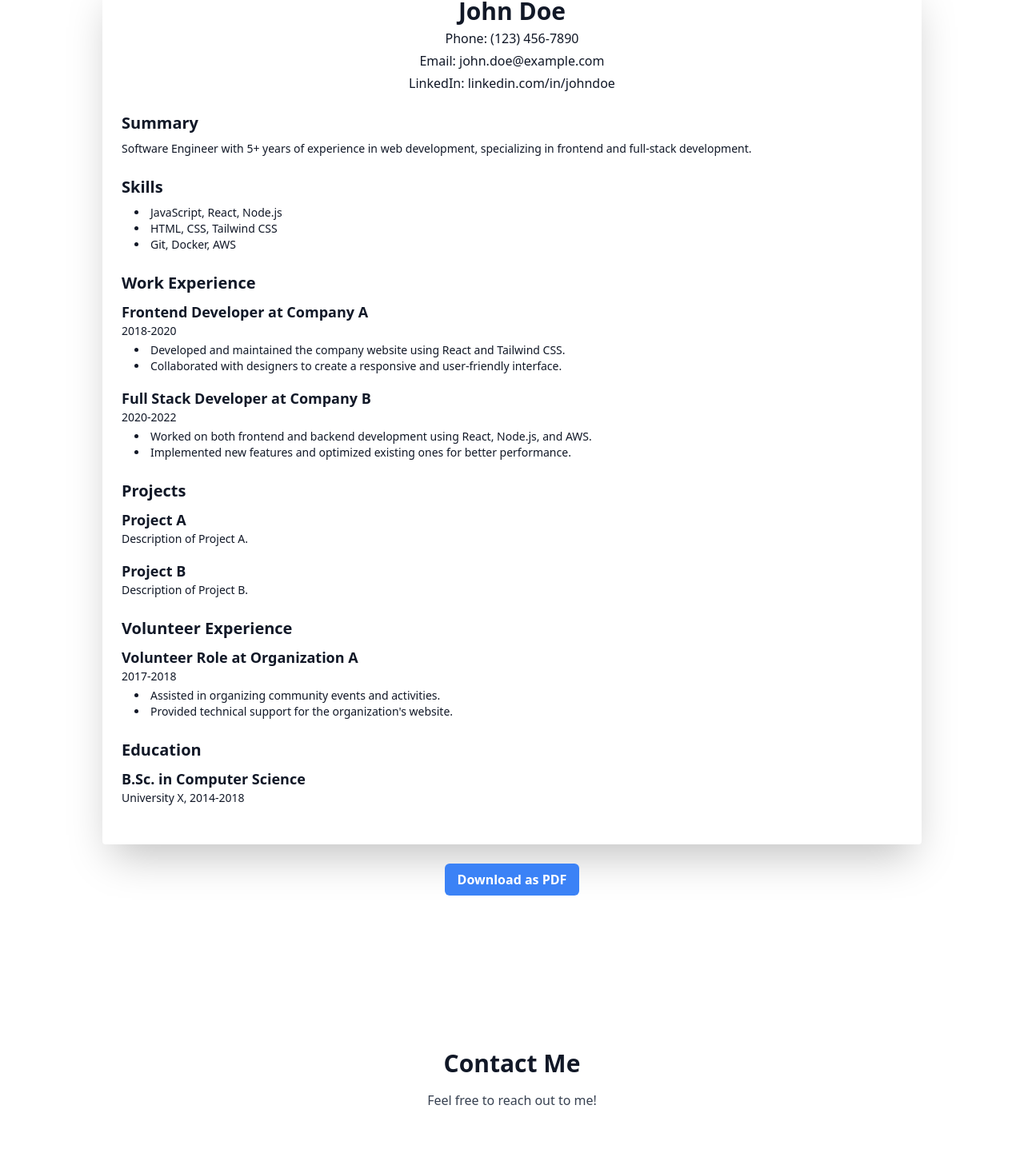
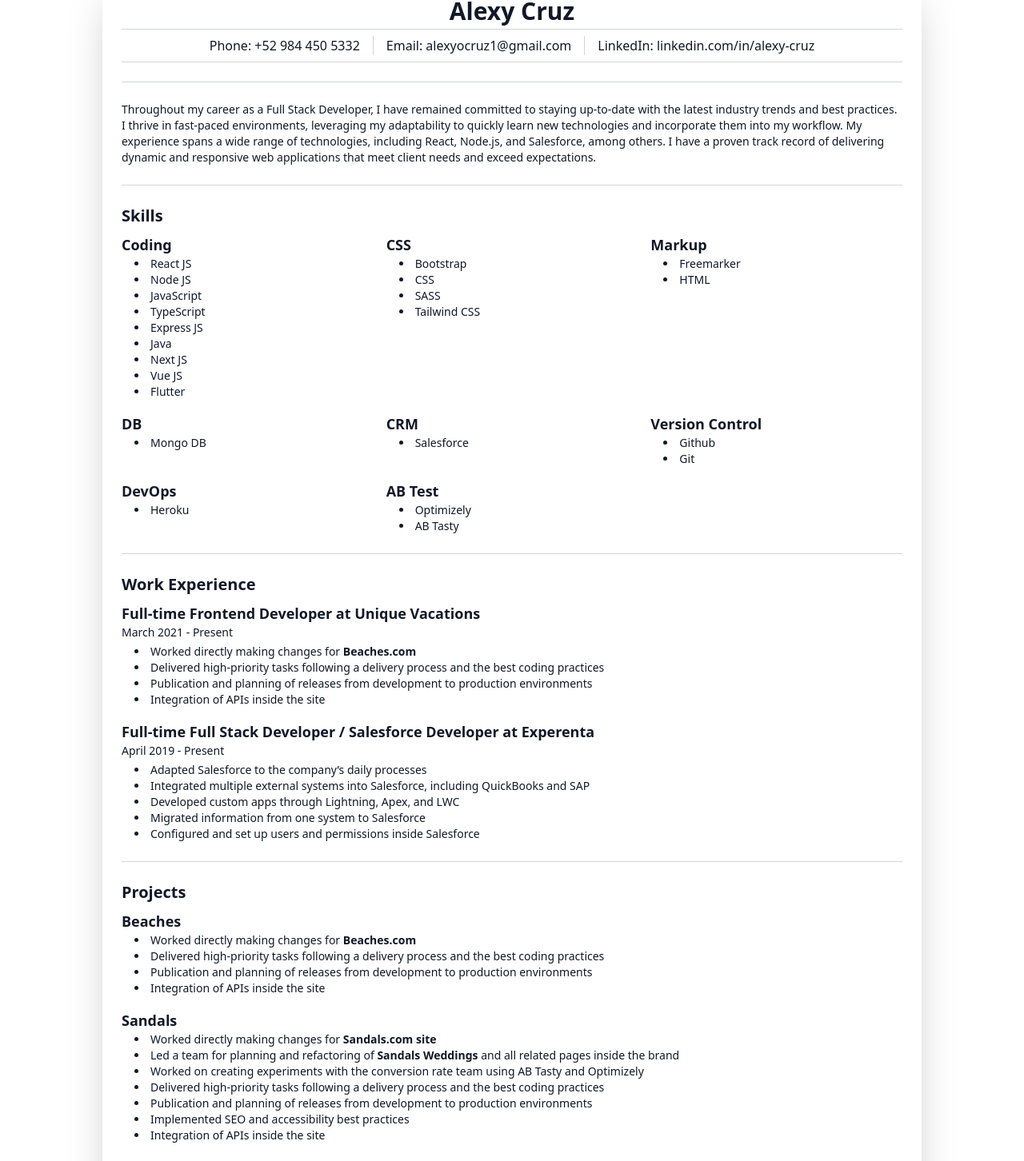
Before and after one commit to alexyocruz1/alexy.cruz, a Next.js app: page / in a window 1280 px wide. Shown: the part 4928-6380 px from the top of the page at 80% size. Built offline with nearby package versions, Linux system fonts and the light colour scheme.

Commit message:
information for CV updated

```diff
--- a/src/components/CV.tsx
+++ b/src/components/CV.tsx
@@ -2,6 +2,68 @@
 
 import React, { useRef } from 'react';
 import { useReactToPrint } from 'react-to-print';
+
+const clients = [
+  {
+    name: 'Beaches',
+    details: [
+      <>Worked directly making changes for <a href="https://beaches.com" target="_blank" rel="noopener noreferrer" className="font-bold">Beaches.com</a></>,
+      'Delivered high-priority tasks following a delivery process and the best coding practices',
+      'Publication and planning of releases from development to production environments',
+      'Integration of APIs inside the site'
+    ],
+    image: '/Assets/Experience/beaches.png',
+  },
+  {
+    name: 'Sandals',
+    details: [
+      <>Worked directly making changes for <a href="https://sandals.com" target="_blank" rel="noopener noreferrer" className="font-bold">Sandals.com site</a></>,
+      <>Led a team for planning and refactoring of <a href="https://sandals.com/weddings/" target="_blank" rel="noopener noreferrer" className="font-bold">Sandals Weddings</a> and all related pages inside the brand</>,
+      'Worked on creating experiments with the conversion rate team using AB Tasty and Optimizely',
+      'Delivered high-priority tasks following a delivery process and the best coding practices',
+      'Publication and planning of releases from development to production environments',
+      'Implemented SEO and accessibility best practices',
+      'Integration of APIs inside the site'
+    ],
+    image: '/Assets/Experience/sandals.png',
+  },
+  {
+    name: 'Experenta',
+    details: [
+      'Adapted Salesforce to the company’s daily processes',
+      'Integrated multiple external systems into Salesforce, including QuickBooks and SAP',
+      'Developed custom apps through Lightning, Apex, and LWC',
+      'Migrated information from one system to Salesforce',
+      'Configured and set up users and permissions inside Salesforce'
+    ],
+    image: '/Assets/Experience/experenta.png',
+  },
+  {
+    name: 'Jaremar',
+    details: [
+      'Optimized high-demand processes using batches, scheduled Apex, and queues',
+      'Refactored old code without affecting the company’s processes',
+    ],
+    image: '/Assets/Experience/jaremar.png',
+  },
+  {
+    name: 'Cadelga',
+    details: [
+      'Synchronized SAP application and Salesforce through Apex',
+      'Optimized high-demand processes using batches, scheduled Apex, and queues',
+    ],
+    image: '/Assets/Experience/cadelga.png',
+  },
+  {
+    name: 'DelCampo School',
+    details: [
+      'Built a high school enrollment system inside Salesforce',
+      'Built a high school platform system for staff inside a Salesforce community site',
+      'Built a high school platform system for parents inside a Salesforce community site',
+    ],
+    image: '/Assets/Experience/delcampo.png',
+  },
+];
 
 const CV = () => {
   const componentRef = useRef(null);
@@ -24,83 +86,160 @@
         <div ref={componentRef} className="bg-white p-6 rounded shadow-2xl">
           {/* Header */}
           <header className="text-center mb-6">
-            <h1 className="text-3xl font-bold mb-1">John Doe</h1>
-            <p className="text-base mb-1">Phone: (123) 456-7890</p>
-            <p className="text-base mb-1">Email: john.doe@example.com</p>
-            <p className="text-base">LinkedIn: linkedin.com/in/johndoe</p>
+            <h1 className="text-3xl font-bold mb-1">Alexy Cruz</h1>
+            <div className="flex justify-center items-center space-x-4 border-t border-b border-gray-300 py-2">
+              <p className="text-base border-r border-gray-300 pr-4">Phone: +52 984 450 5332</p>
+              <p className="text-base border-r border-gray-300 pr-4">Email: alexyocruz1@gmail.com</p>
+              <p className="text-base"><a href="https://www.linkedin.com/in/alexy-cruz-72777114b/">LinkedIn: linkedin.com/in/alexy-cruz</a></p>
+            </div>
           </header>
 
           {/* Summary */}
-          <section className="mb-6">
-            <h2 className="text-xl font-bold mb-2">Summary</h2>
-            <p className="text-sm">
-              Software Engineer with 5+ years of experience in web development, specializing in frontend and full-stack development.
-            </p>
+          <section className="mb-6 border-t border-gray-300 pt-6">
+            <div className='mb4'>
+              <p className="text-sm">
+                Throughout my career as a Full Stack Developer, I have remained committed to staying up-to-date with the latest
+                industry trends and best practices. I thrive in fast-paced environments, leveraging my adaptability to quickly
+                learn new technologies and incorporate them into my workflow. My experience spans a wide range of technologies,
+                including React, Node.js, and Salesforce, among others. I have a proven track record of delivering dynamic and
+                responsive web applications that meet client needs and exceed expectations.
+              </p>
+            </div>
           </section>
 
           {/* Skills */}
-          <section className="mb-6">
+          <section className="mb-6 border-t border-gray-300 pt-6">
             <h2 className="text-xl font-bold mb-2">Skills</h2>
-            <ul className="list-disc list-inside text-sm pl-4">
-              <li>JavaScript, React, Node.js</li>
-              <li>HTML, CSS, Tailwind CSS</li>
-              <li>Git, Docker, AWS</li>
-            </ul>
+            <div className="grid grid-cols-1 sm:grid-cols-2 lg:grid-cols-3 gap-4">
+              <div>
+                <h3 className="text-lg font-bold">Coding</h3>
+                <ul className="list-disc list-inside text-sm pl-4">
+                  <li>React JS</li>
+                  <li>Node JS</li>
+                  <li>JavaScript</li>
+                  <li>TypeScript</li>
+                  <li>Express JS</li>
+                  <li>Java</li>
+                  <li>Next JS</li>
+                  <li>Vue JS</li>
+                  <li>Flutter</li>
+                </ul>
+              </div>
+              <div>
+                <h3 className="text-lg font-bold">CSS</h3>
+                <ul className="list-disc list-inside text-sm pl-4">
+                  <li>Bootstrap</li>
+                  <li>CSS</li>
+                  <li>SASS</li>
+                  <li>Tailwind CSS</li>
+                </ul>
+              </div>
+              <div>
+                <h3 className="text-lg font-bold">Markup</h3>
+                <ul className="list-disc list-inside text-sm pl-4">
+                  <li>Freemarker</li>
+                  <li>HTML</li>
+                </ul>
+              </div>
+              <div>
+                <h3 className="text-lg font-bold">DB</h3>
+                <ul className="list-disc list-inside text-sm pl-4">
+                  <li>Mongo DB</li>
+                </ul>
+              </div>
+              <div>
+                <h3 className="text-lg font-bold">CRM</h3>
+                <ul className="list-disc list-inside text-sm pl-4">
+                  <li>Salesforce</li>
+                </ul>
+              </div>
+              <div>
+                <h3 className="text-lg font-bold">Version Control</h3>
+                <ul className="list-disc list-inside text-sm pl-4">
+                  <li>Github</li>
+                  <li>Git</li>
+                </ul>
+              </div>
+              <div>
+                <h3 className="text-lg font-bold">DevOps</h3>
+                <ul className="list-disc list-inside text-sm pl-4">
+                  <li>Heroku</li>
+                </ul>
+              </div>
+              <div>
+                <h3 className="text-lg font-bold">AB Test</h3>
+                <ul className="list-disc list-inside text-sm pl-4">
+                  <li>Optimizely</li>
+                  <li>AB Tasty</li>
+                </ul>
+              </div>
+            </div>
           </section>
 
           {/* Work Experience */}
-          <section className="mb-6">
+          <section className="mb-6 border-t border-gray-300 pt-6">
             <h2 className="text-xl font-bold mb-2">Work Experience</h2>
             <div className="mb-4">
-              <h3 className="text-lg font-bold">Frontend Developer at Company A</h3>
-              <p className="text-sm mb-1">2018-2020</p>
+              <h3 className="text-lg font-bold">Full-time Frontend Developer at Unique Vacations</h3>
+              <p className="text-sm mb-1">March 2021 - Present</p>
               <ul className="list-disc list-inside text-sm pl-4">
-                <li>Developed and maintained the company website using React and Tailwind CSS.</li>
-                <li>Collaborated with designers to create a responsive and user-friendly interface.</li>
+                <li>Worked directly making changes for <a href="https://beaches.com" target="_blank" rel="noopener noreferrer" className="font-bold">Beaches.com</a></li>
+                <li>Delivered high-priority tasks following a delivery process and the best coding practices</li>
+                <li>Publication and planning of releases from development to production environments</li>
+                <li>Integration of APIs inside the site</li>
               </ul>
             </div>
             <div className="mb-4">
-              <h3 className="text-lg font-bold">Full Stack Developer at Company B</h3>
-              <p className="text-sm mb-1">2020-2022</p>
+              <h3 className="text-lg font-bold">Full-time Full Stack Developer / Salesforce Developer at Experenta</h3>
+              <p className="text-sm mb-1">April 2019 - Present</p>
               <ul className="list-disc list-inside text-sm pl-4">
-                <li>Worked on both frontend and backend development using React, Node.js, and AWS.</li>
-                <li>Implemented new features and optimized existing ones for better performance.</li>
+                <li>Adapted Salesforce to the company’s daily processes</li>
+                <li>Integrated multiple external systems into Salesforce, including QuickBooks and SAP</li>
+                <li>Developed custom apps through Lightning, Apex, and LWC</li>
+                <li>Migrated information from one system to Salesforce</li>
+                <li>Configured and set up users and permissions inside Salesforce</li>
               </ul>
             </div>
           </section>
 
           {/* Projects */}
-          <section className="mb-6">
+          <section className="mb-6 border-t border-gray-300 pt-6">
             <h2 className="text-xl font-bold mb-2">Projects</h2>
-            <div className="mb-4">
-              <h3 className="text-lg font-bold">Project A</h3>
-              <p className="text-sm">Description of Project A.</p>
-            </div>
-            <div className="mb-4">
-              <h3 className="text-lg font-bold">Project B</h3>
-              <p className="text-sm">Description of Project B.</p>
-            </div>
+            {clients.map((client, index) => (
+              <div key={index} className="mb-4">
+                <h3 className="text-lg font-bold">{client.name}</h3>
+                <ul className="list-disc list-inside text-sm pl-4">
+                  {client.details.map((detail, detailIndex) => (
+                    <li key={detailIndex}>{detail}</li>
+                  ))}
+                </ul>
+              </div>
+            ))}
           </section>
 
           {/* Volunteer Experience */}
-          <section className="mb-6">
+          <section className="mb-6 border-t border-gray-300 pt-6">
             <h2 className="text-xl font-bold mb-2">Volunteer Experience</h2>
             <div className="mb-4">
-              <h3 className="text-lg font-bold">Volunteer Role at Organization A</h3>
-              <p className="text-sm mb-1">2017-2018</p>
+              <h3 className="text-lg font-bold">Hogar de Amor y Esperanza</h3>
+              <p className="text-sm mb-1">2020-2021</p>
               <ul className="list-disc list-inside text-sm pl-4">
-                <li>Assisted in organizing community events and activities.</li>
-                <li>Provided technical support for the organization's website.</li>
+                <li>Create a courses and students management website</li>
+                <li>Create a donations and campaigns website</li>
               </ul>
             </div>
           </section>
 
           {/* Education */}
-          <section className="mb-6">
+          <section className="mb-6 border-t border-gray-300 pt-6">
             <h2 className="text-xl font-bold mb-2">Education</h2>
             <div className="mb-4">
-              <h3 className="text-lg font-bold">B.Sc. in Computer Science</h3>
-              <p className="text-sm">University X, 2014-2018</p>
+              <h3 className="text-lg font-bold">Computer System Engineering</h3>
+              <p className="text-sm">UNITEC, Tegucigalpa - Honduras, June 2014 – December 2020</p>
+            </div>
+            <div className="mb-4">
+              <h3 className="text-lg font-bold">Bachelor of Science and Letters</h3>
+              <p className="text-sm">Ixo School, Tegucigalpa - Honduras, August 2012 – June 2014</p>
             </div>
           </section>
         </div>
```
